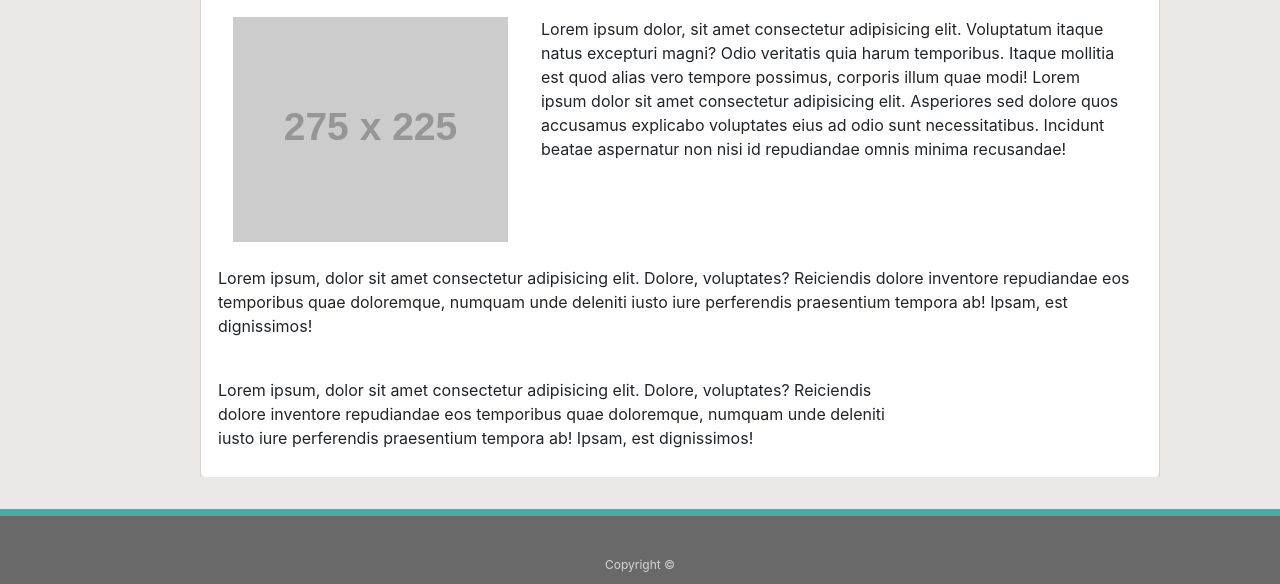
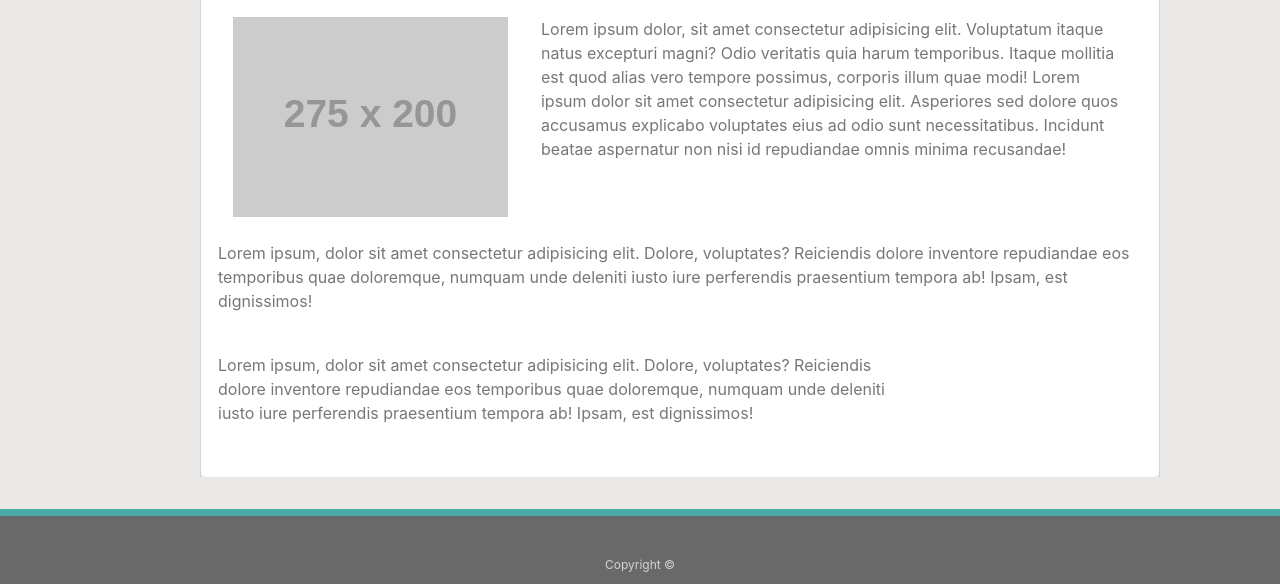
Before and after one commit to PbaAZphx18/Basic-Portfolio, a plain HTML site: page index.html in a window 1280 px wide. Shown: the part 272-856 px from the top of the page. Drawn offline with nearby package versions, Linux system fonts and the light colour scheme; placeholder pictures from the web are drawn by us.

Commit message:
updating last of css and html

```diff
--- a/index.html
+++ b/index.html
@@ -41,7 +41,8 @@
       <div class="row">
 
         <div class="col-md-4">
-          <img src="http://via.placeholder.com/275x225">
+        <!-- <img src="Basic-Portfolio/assets/images/pic1"> -->
+          <img src="http://via.placeholder.com/275x200">
         </div>
 
         <div class="col-md-8">
--- a/style.css
+++ b/style.css
@@ -67,6 +67,10 @@ font-family: Georgia, Times, "Times New Roman", serif;
   font-size: 36px;
 }
 
+p {
+  color: #777;
+}
+
 /* FOOTER */
 
 footer {
@@ -78,3 +82,50 @@ footer {
   color: lightgray;
   font-size: 12px;
 }
+
+/* @media only screen and (max-width: 960px) {
+  body {
+  background: rgb(235, 232, 232);
+  }
+}
+
+@media only screen and (max-width: 960px) {
+  .navbar {
+    background-color: #fff;
+  }
+}
+
+@media only screen and (max-width: 960px) {
+  .container {
+    background: #fff;
+  }
+}
+
+@media only screen and (max-width: 960px) {
+  .navbar-brand {
+      color: #fff;
+  }
+}
+
+@media only screen and (max-width: 600px) {
+  body {
+  background: rgb(235, 232, 232);
+  }
+}
+
+@media only screen and (max-width: 600px) {
+  .navbar {
+    background-color: #fff;
+  }
+}
+
+@media only screen and (max-width: 600px) {
+  .container {
+    background: #fff;
+  }
+}
+
+@media only screen and (max-width: 600px) {
+  .navbar-brand {
+      color: #fff;
+  }
```
Also changed, not shown: contact.css (+61 -13 lines), portfolio.css (+50 -5 lines), portfolio.html (+1 -0 lines), 14 other files.
